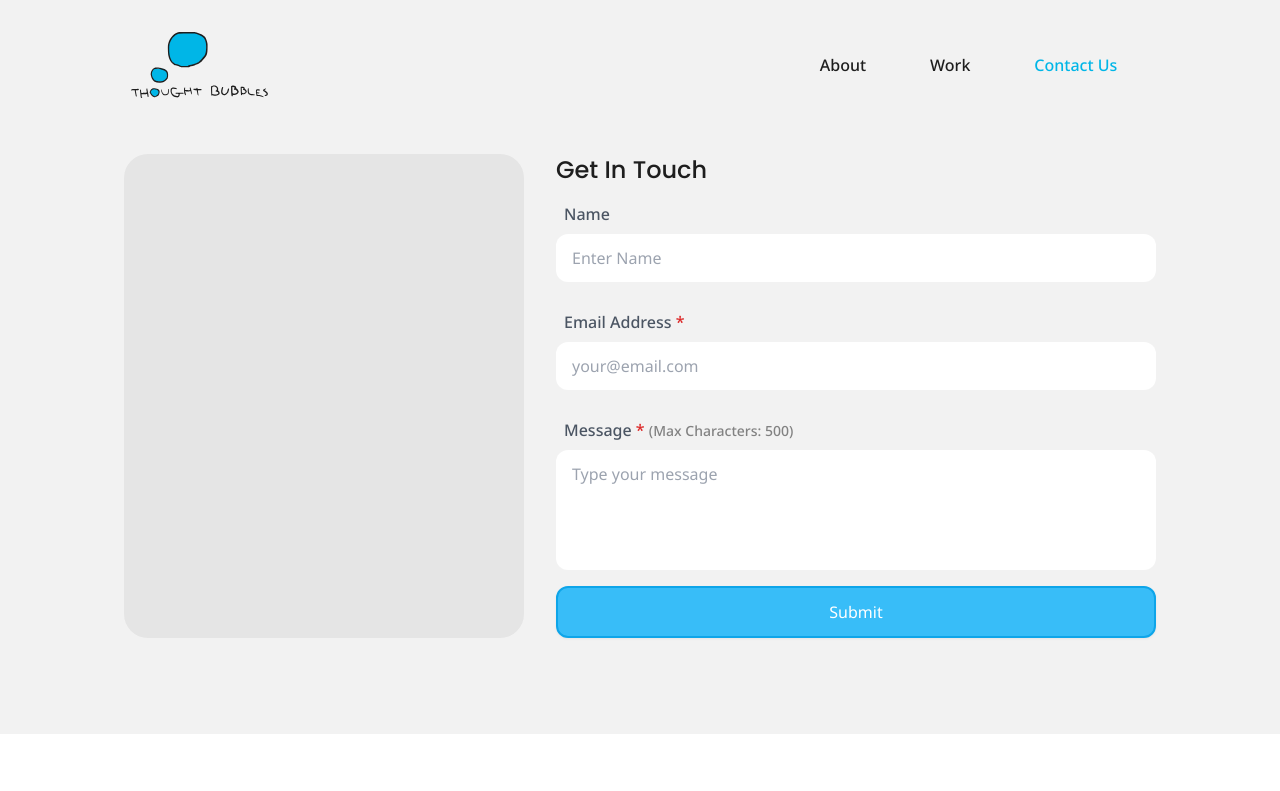
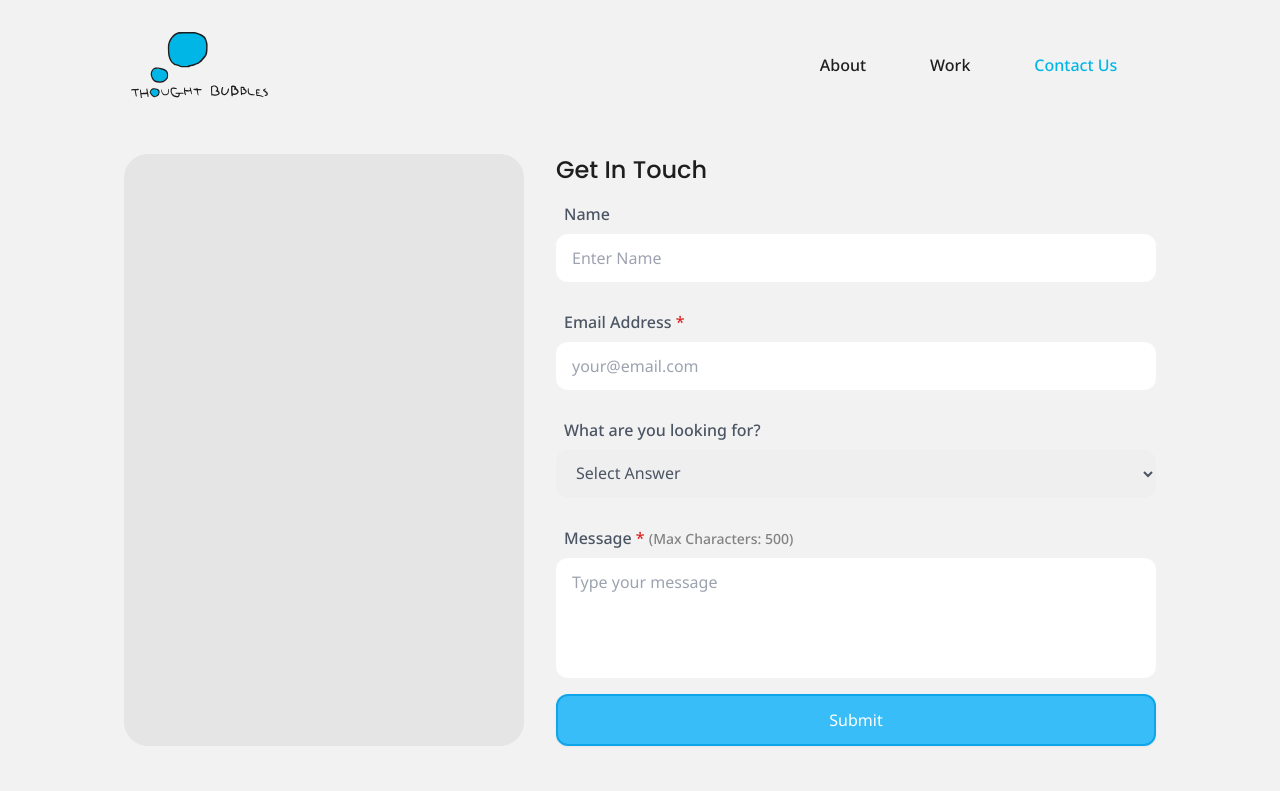
Before and after one commit to vatsalmotiani/thought-bubbles, a Next.js app: page /contact-us in a window 1280 px wide. Shown: the top 791 px of the page. Built offline with nearby package versions, Linux system fonts and the light colour scheme.

Commit message:
Added Toast Component for Email

```diff
--- a/package.json
+++ b/package.json
@@ -17,11 +17,13 @@
     "framer-motion": "^10.16.16",
     "lucide-react": "^0.298.0",
     "next": "^14.0.4",
+    "next-themes": "^0.2.1",
     "nodemailer": "^6.9.8",
     "react": "^18.2.0",
     "react-dom": "^18.2.0",
     "react-feather": "^2.0.10",
     "react-hook-form": "^7.49.2",
+    "sonner": "^1.3.1",
     "tailwind-merge": "^2.1.0",
     "tailwindcss-animate": "^1.0.7"
   },
--- a/src/app/api/email/route.js
+++ b/src/app/api/email/route.js
@@ -3,7 +3,7 @@ import nodemailer from "nodemailer";
 import Mail from "nodemailer/lib/mailer";
 
 export async function POST(request) {
-  const { name, email, message } = await request.json();
+  const { name, email, message, purpose } = await request.json();
 
   const transport = nodemailer.createTransport({
     service: "gmail",
@@ -13,12 +13,14 @@ export async function POST(request) {
     },
   });
 
+  const mailText = `Email: ${email} \nPurpose: ${purpose} \n \nMessage: ${message}`;
+
   const mailOptions = {
     from: process.env.MY_EMAIL,
     to: process.env.MY_EMAIL,
     // cc: email, (uncomment this line if you want to send a copy to the sender)
-    subject: `Message from ${name} (${email}) | Contact Us Form Entry`,
-    text: message,
+    subject: `${purpose} | Message from ${name} (${email})`,
+    text: mailText,
   };
 
   const sendMailPromise = () =>
@@ -34,7 +36,7 @@ export async function POST(request) {
 
   try {
     await sendMailPromise();
-    return NextResponse.json({ message: "Email sent" });
+    return NextResponse.json({ message: "Email sent successfully" });
   } catch (err) {
     return NextResponse.json({ error: err }, { status: 500 });
   }
--- a/src/app/contact-us/Form.jsx
+++ b/src/app/contact-us/Form.jsx
@@ -6,19 +6,23 @@ import Button from "@/components/Button";
 import { AlertCircle } from "react-feather";
 
 export default function Form() {
-  // const router = useRouter();
-  // const [formData, setFormData] = useState({ name: "", email: "", number: "", message: "" });
-  // const [isLoading, setIsLoading] = useState(false);
+  const [isLoading, setIsLoading] = useState(false);
+
   const {
     register,
     handleSubmit,
     formState: { errors },
   } = useForm();
-  // const [data, setData] = useState("");
 
-  function onSubmit(data) {
+  // function onSubmit(data) {
+  //   setIsLoading(true);
+  //   sendEmail(data);
+  // }
+
+  const onSubmit = (data) => {
+    setIsLoading(true);
     sendEmail(data);
-  }
+  };
 
   return (
     <form
@@ -53,12 +57,43 @@ export default function Form() {
           {...register("email", { required: "Email Address is required" })}
           aria-invalid={errors.mail ? "true" : "false"}
         />
-        {errors.mail && (
+        {errors.email && (
           <p className='text-red-400 ps-2 pt-4 text-sm flex items-center'>
             <span className='me-2'>
               <AlertCircle size={20} />
             </span>
-            {errors.mail?.message}
+            {errors.email?.message}
+          </p>
+        )}
+      </div>
+      <div className='flex flex-col mb-7'>
+        <label
+          className='font-medium ms-2'
+          htmlFor='name'
+        >
+          What are you looking for?
+        </label>
+        <select
+          {...register("purpose")}
+          className='rounded-xl px-4 py-3 mt-2'
+        >
+          <option
+            disabled
+            selected
+            value='Other'
+          >
+            Select Answer
+          </option>
+          <option value='Potential Client'>To Work Together</option>
+          <option value='Job Application'>A Job Oppurtunity</option>
+          <option value='Other'>Other</option>
+        </select>
+        {errors.purpose && (
+          <p className='text-red-400 ps-2 pt-4 text-sm flex items-center'>
+            <span className='me-2'>
+              <AlertCircle size={20} />
+            </span>
+            {errors.purpose?.message}
           </p>
         )}
       </div>
@@ -91,18 +126,14 @@ export default function Form() {
           </p>
         )}
       </div>
-      <Button
-        type='Submit'
-        content='Submit'
-      />
 
-      {/* <button
-        // disabled={isLoading}
-        className=' font-poppins bg-sky-400 border-2 border-sky-500 rounded-xl drop-shadow-sm max-w-max px-6 py-3 mt-4 text-white hover:bg-tb-blue duration-300 hover:drop-shadow-lg'
+      <button
+        disabled={isLoading}
+        className='w-full disabled:bg-sky-200 disabled:border-sky-200 disabled:drop-shadow-none bg-sky-400 border-2 border-sky-500 rounded-xl drop-shadow-sm px-6 py-3 mt-4 text-white hover:bg-tb-blue duration-300 hover:drop-shadow-lg'
       >
-        {isLoading && <span>Submitting...</span>}
+        {isLoading && <span>Submitted</span>}
         {!isLoading && <span>Submit</span>}
-      </button> */}
+      </button>
     </form>
   );
 }
--- a/src/app/layout.jsx
+++ b/src/app/layout.jsx
@@ -1,5 +1,6 @@
 import Navbar from "@/components/Navbar";
 import Footer from "@/components/Footer";
+import { Toaster } from "@/components/ui/sonner";
 import "./globals.css";
 
 export const metadata = {
@@ -22,6 +23,7 @@ export default function RootLayout({ children }) {
         </div>
         <div className='flex-grow'>{children}</div>
         <Footer />
+        <Toaster />
       </body>
     </html>
   );
--- /dev/null
+++ b/src/components/ui/sonner.jsx
@@ -0,0 +1,29 @@
+"use client";
+import { useTheme } from "next-themes"
+import { Toaster as Sonner } from "sonner"
+
+const Toaster = ({
+  ...props
+}) => {
+  const { theme = "system" } = useTheme()
+
+  return (
+    (<Sonner
+      theme={theme}
+      className="toaster group"
+      toastOptions={{
+        classNames: {
+          toast:
+            "group toast group-[.toaster]:bg-background group-[.toaster]:text-foreground group-[.toaster]:border-border group-[.toaster]:shadow-lg",
+          description: "group-[.toast]:text-muted-foreground",
+          actionButton:
+            "group-[.toast]:bg-primary group-[.toast]:text-primary-foreground",
+          cancelButton:
+            "group-[.toast]:bg-muted group-[.toast]:text-muted-foreground",
+        },
+      }}
+      {...props} />)
+  );
+}
+
+export { Toaster }
--- a/src/lib/utils.js
+++ b/src/lib/utils.js
@@ -1,5 +1,6 @@
 import { clsx } from "clsx";
 import { twMerge } from "tailwind-merge";
+import { toast } from "sonner";
 
 export function cn(...inputs) {
   // to combine string and variables for className
@@ -26,9 +27,12 @@ export function sendEmail(data) {
   })
     .then((res) => res.json())
     .then((response) => {
-      alert(response.message);
+      toast.success(response.message, { duration: 4000, closeButton: true });
+      return 1;
     })
     .catch((err) => {
-      alert(err);
+      toast.error("Something went wrong. Try Again Later");
+
+      // alert(err);
     });
 }
```
Also changed, not shown: 1 other file (tests, documents, lock files or other folders).
